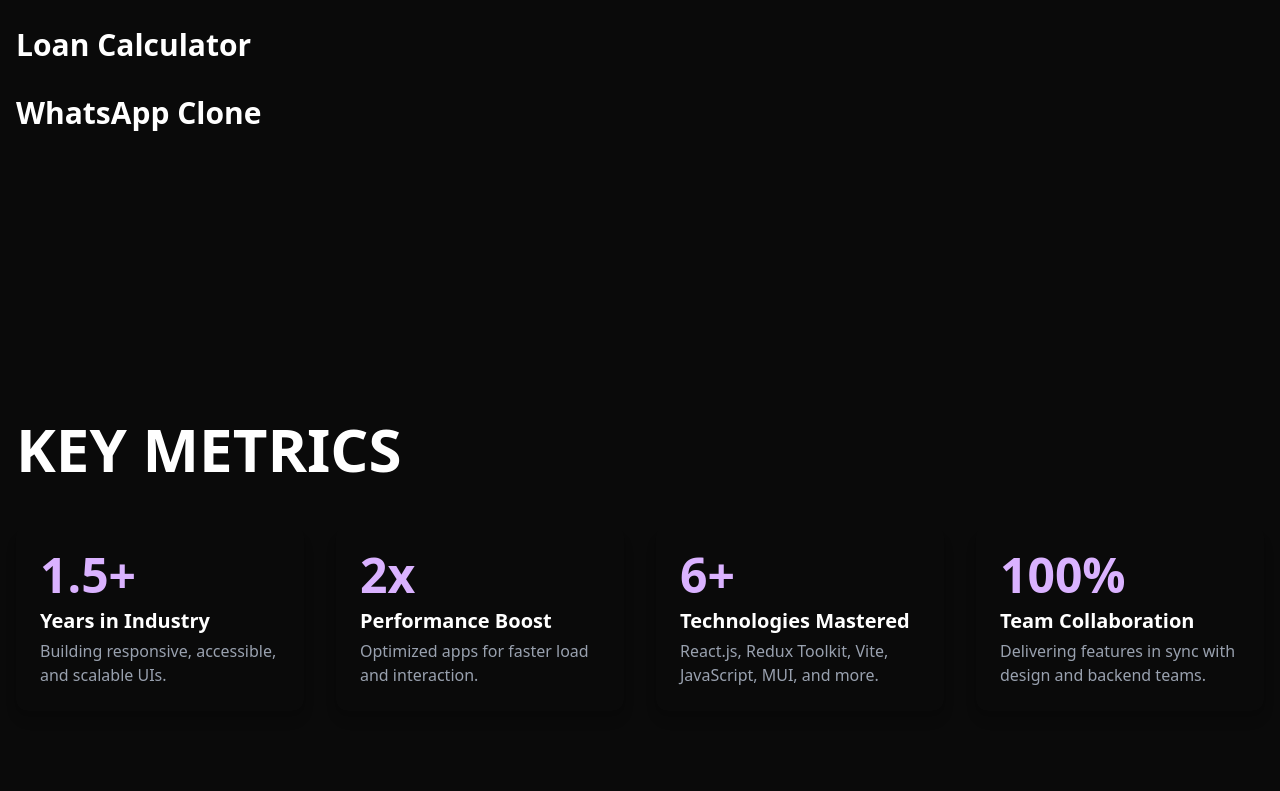
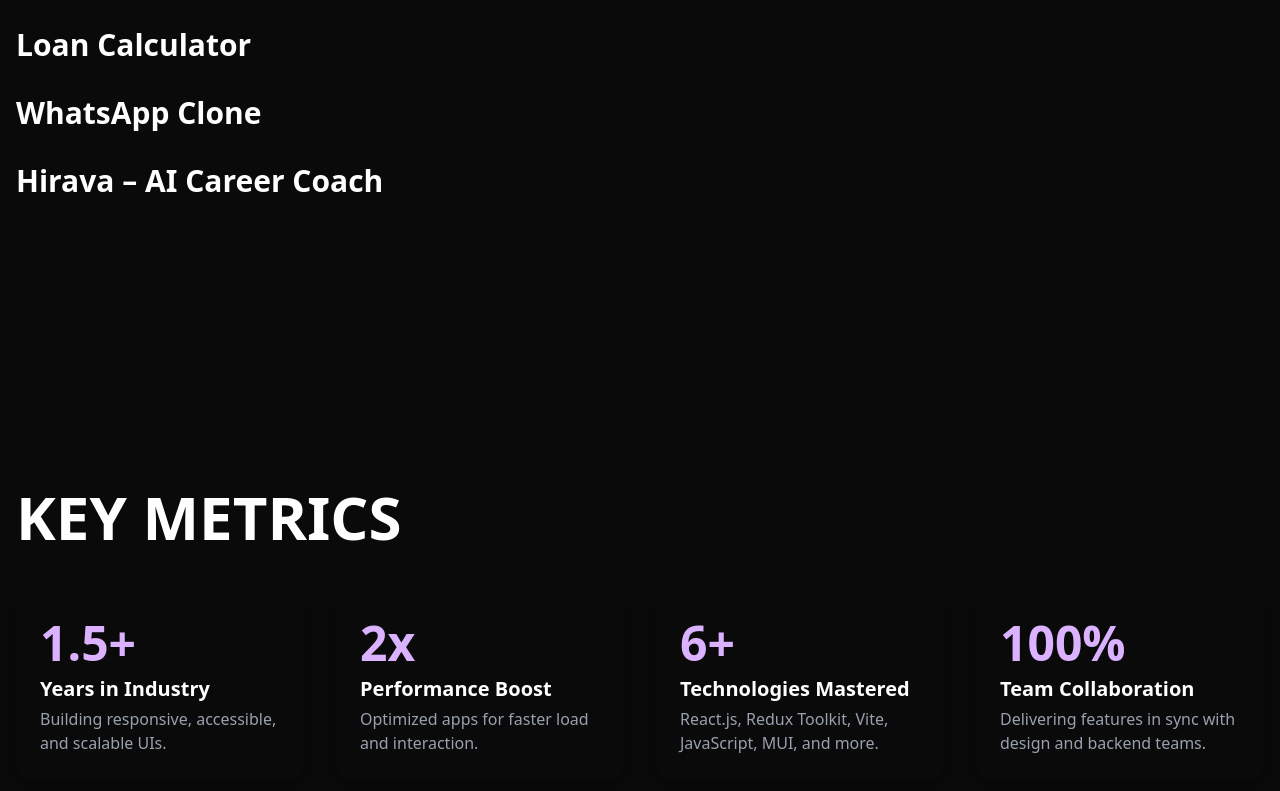
Before and after one commit to DayanandR/portfolio-website, a Next.js app: page / in a window 1280 px wide. Shown: the part 1997-2788 px from the top of the page. Built offline with nearby package versions, Linux system fonts and the light colour scheme.

Commit message:
fix: added new project to the project section

```diff
--- a/src/components/Portfolio.tsx
+++ b/src/components/Portfolio.tsx
@@ -4,6 +4,7 @@
 import project1 from "@/assets/image.png";
 import project2 from "@/assets/image2.png";
 import project3 from "@/assets/project3.png";
+import project4 from "@/assets/project4.png";
 import Image from "next/image";
 import {
   animate,
@@ -22,6 +23,11 @@
   SiExpress,
   SiFramer,
   SiMui,
+  SiNextdotjs,
+  SiTailwindcss,
+  SiClerk,
+  SiPrisma,
+  SiPostgresql,
 } from "react-icons/si";
 
 const projects = [
@@ -68,6 +74,22 @@
       { name: "Express", icon: <SiExpress /> },
       { name: "MongoDB", icon: <SiMongodb /> },
       { name: "Socket.io", icon: <SiSocketdotio /> },
+    ],
+  },
+  {
+    id: 4,
+    title: "Hirava – AI Career Coach",
+    description:
+      "Hirava is a smart and friendly AI-powered career coach built with Next.js, Tailwind CSS, Clerk, Prisma, and NeonDB. It helps users explore career paths, get role recommendations, and receive personalized guidance in a clean, theme-aware UI.",
+    image: project4,
+    github: "https://github.com/DayanandR/Hirava",
+    link: "https://hirava-i1lt.vercel.app/",
+    techStack: [
+      { name: "Next.js", icon: <SiNextdotjs /> },
+      { name: "Tailwind CSS", icon: <SiTailwindcss /> },
+      { name: "Clerk", icon: <SiClerk /> },
+      { name: "Prisma", icon: <SiPrisma /> },
+      { name: "PostgreSQL", icon: <SiPostgresql /> },
     ],
   },
 ];
```
Also changed, not shown: src/assets/project4.png (added).
